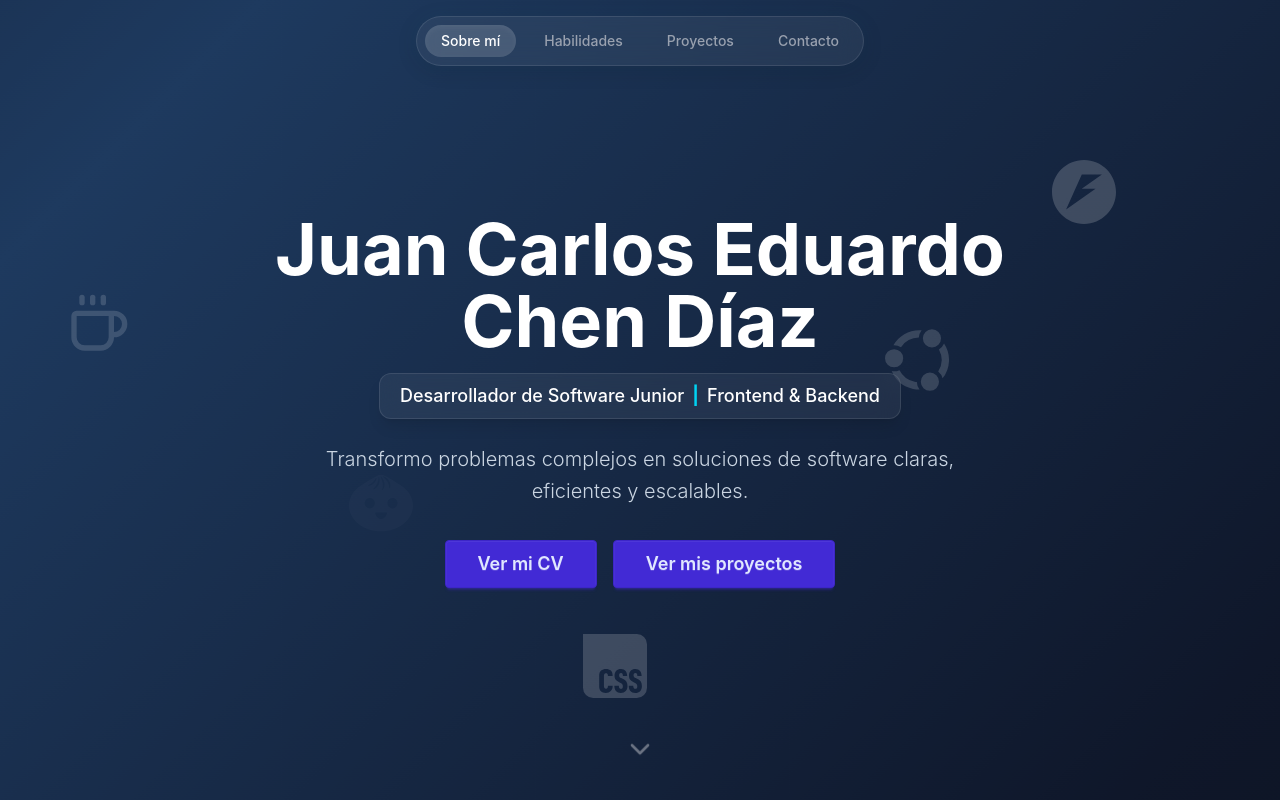
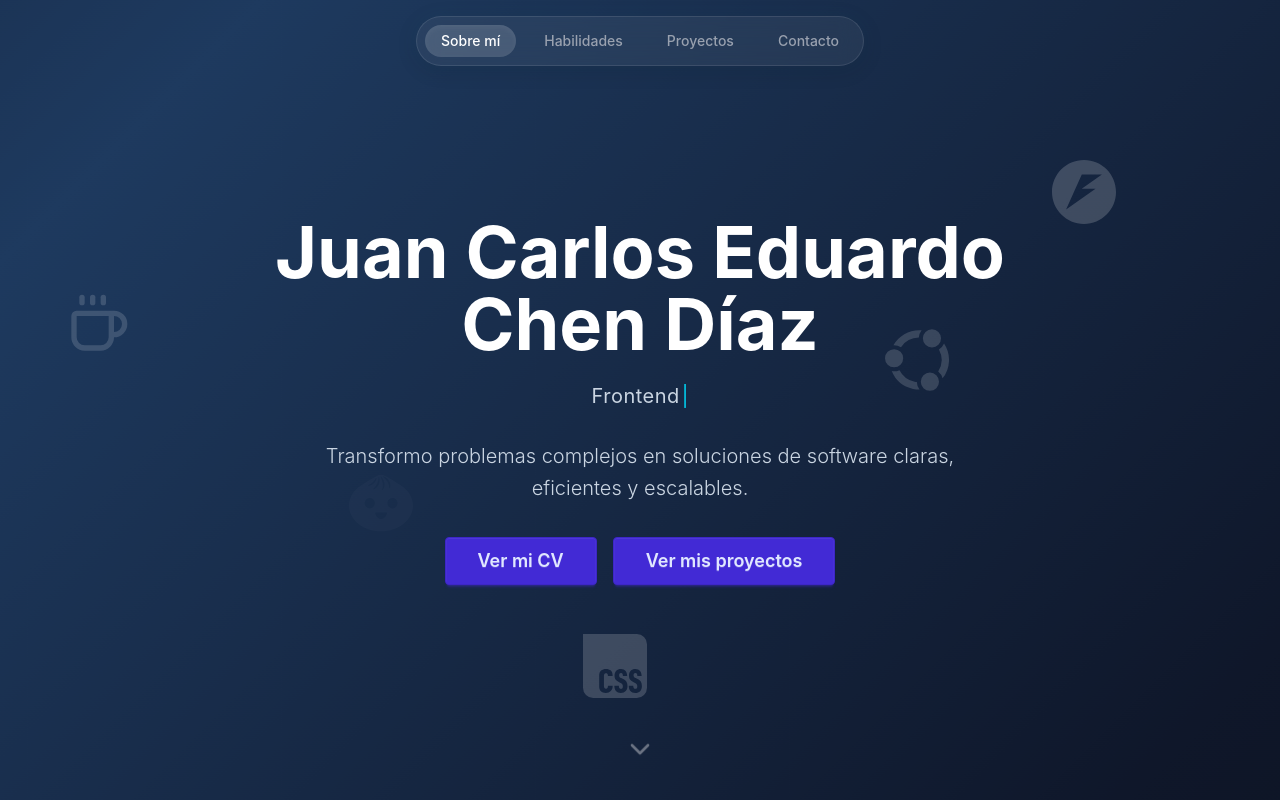
Before and after one commit to Juan-D15/portafolio-web, a React (Vite) app in the folder portafolio-jcd/: page / in a window 1280 px wide. Shown: the top 800 px of the page. Built offline with nearby package versions, Linux system fonts and the light colour scheme.

Commit message:
style: animación texto

```diff
--- a/portafolio-jcd/src/components/Hero.tsx
+++ b/portafolio-jcd/src/components/Hero.tsx
@@ -3,6 +3,12 @@ import { Link } from 'react-router-dom';
 import { ChevronDown } from 'lucide-react';
 import { renderIcon } from '../utils/iconRenderer.jsx';
 import { useFloatingIcons } from '../hooks/useFloatingIcons';
+import { useTypingAnimation } from '../hooks/useTypingAnimation';
+
+const typingStrings = [
+  'Desarrollador de Software Junior',
+  'Frontend & Backend',
+];
 
 const Hero = () => {
   const handleScrollToProjects = () => {
@@ -13,6 +19,7 @@ const Hero = () => {
   };
 
   const { slots, handleAnimationIteration } = useFloatingIcons();
+  const { displayText } = useTypingAnimation({ strings: typingStrings });
 
   return (
     <section
@@ -46,10 +53,11 @@ const Hero = () => {
           <span>Juan Carlos Eduardo</span>
           <span>Chen Díaz</span>
         </h1>
-        <div className="inline-flex items-center gap-2 px-5 py-2 rounded-xl border border-white/10 bg-white/[0.06] backdrop-blur-md text-white text-sm sm:text-base md:text-lg font-medium mb-6 shadow-lg shadow-black/10">
-          <span>Desarrollador de Software Junior</span>
-          <span className="text-cyan-400 font-bold">|</span>
-          <span>Frontend & Backend</span>
+        <div className="h-8 md:h-10 flex items-center justify-center mb-6">
+          <span className="text-slate-300 text-base sm:text-lg md:text-xl font-normal tracking-wide">
+            {displayText}
+          </span>
+          <span className="typing-cursor text-cyan-400 text-base sm:text-lg md:text-xl font-normal ml-0.5">|</span>
         </div>
         <p className="text-lg md:text-xl text-slate-300 mb-8 max-w-2xl mx-auto leading-relaxed font-light">
           Transformo problemas complejos en soluciones de software claras, eficientes y escalables.
```
